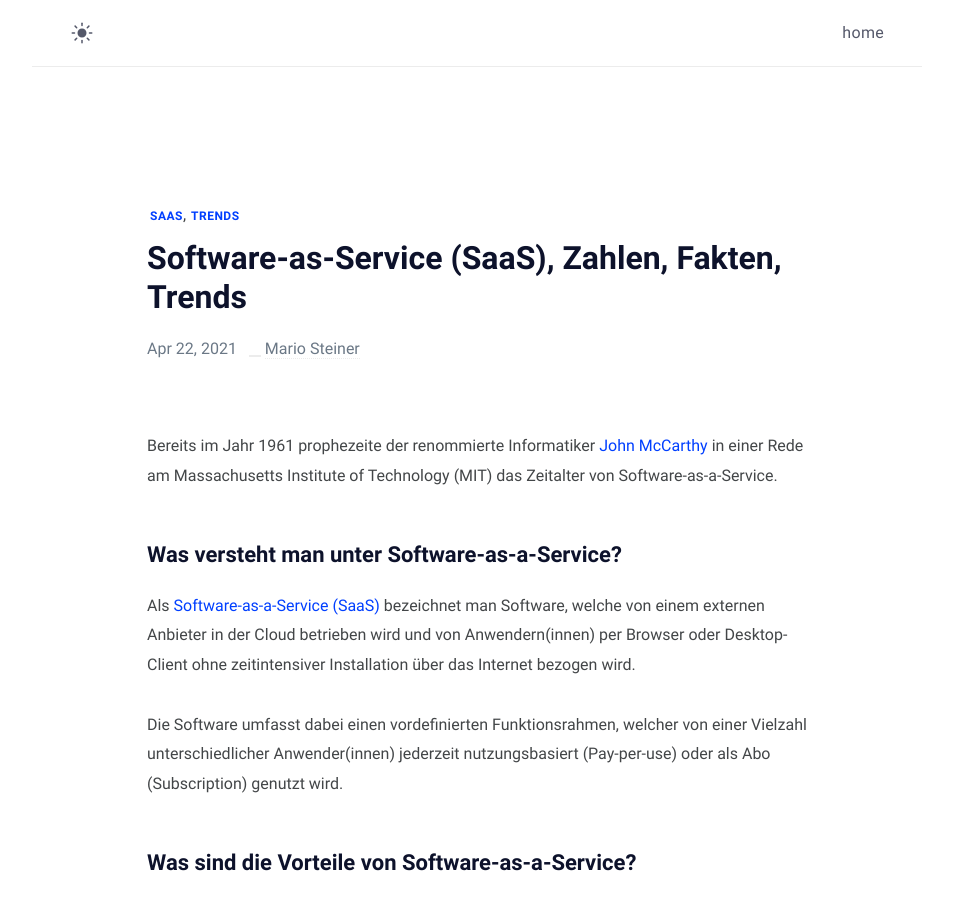
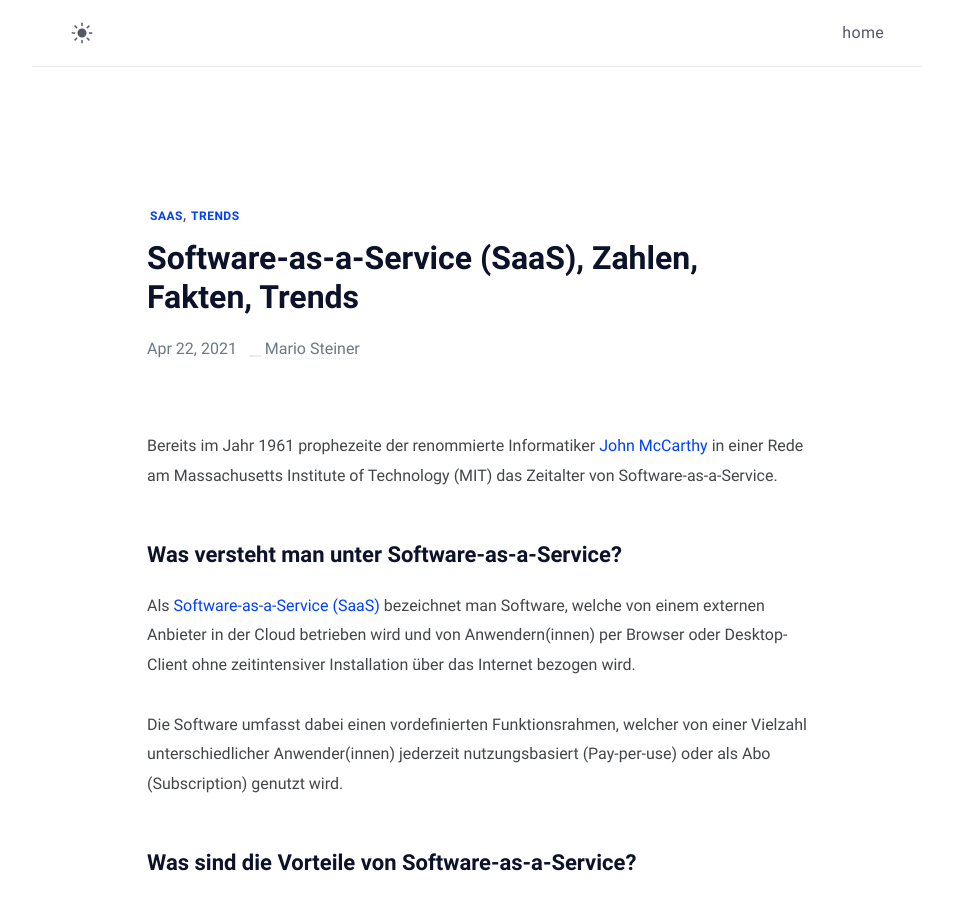
Before and after one commit to mariostnr/website, a Jekyll site: the page built from _posts/2021-04-22-software-as-service-saas-zahlen-fakten-trends.md, in a window 1280 px wide and 900 px high. Shown: the whole window, without its empty margins (163-1116 px from the left). Built offline with Jekyll 4.4.1, drawn with Linux system fonts in a browser that asks for light colours.

```diff
--- a/_posts/2021-04-22-software-as-service-saas-zahlen-fakten-trends.md
+++ b/_posts/2021-04-22-software-as-service-saas-zahlen-fakten-trends.md
@@ -1,5 +1,5 @@
 ---
-title: Software-as-Service (SaaS), Zahlen, Fakten, Trends
+title: Software-as-a-Service (SaaS), Zahlen, Fakten, Trends
 date: 2021-04-22T17:58:39.718Z
 tags: SaaS Trends
 description: Als Software-as-a-Service (SaaS) bezeichnet man Software, welche
```
